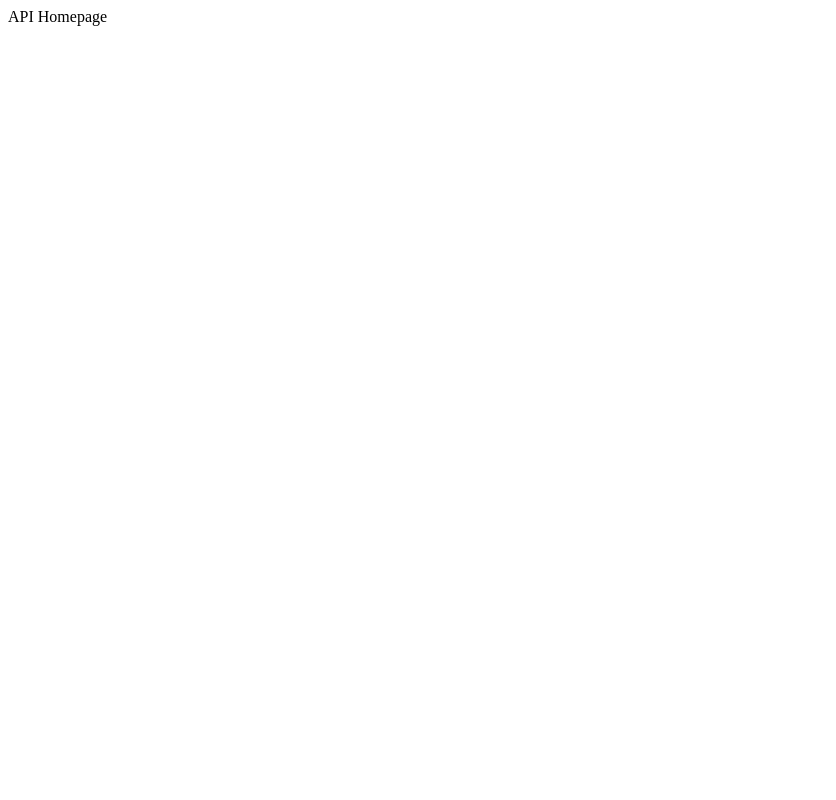
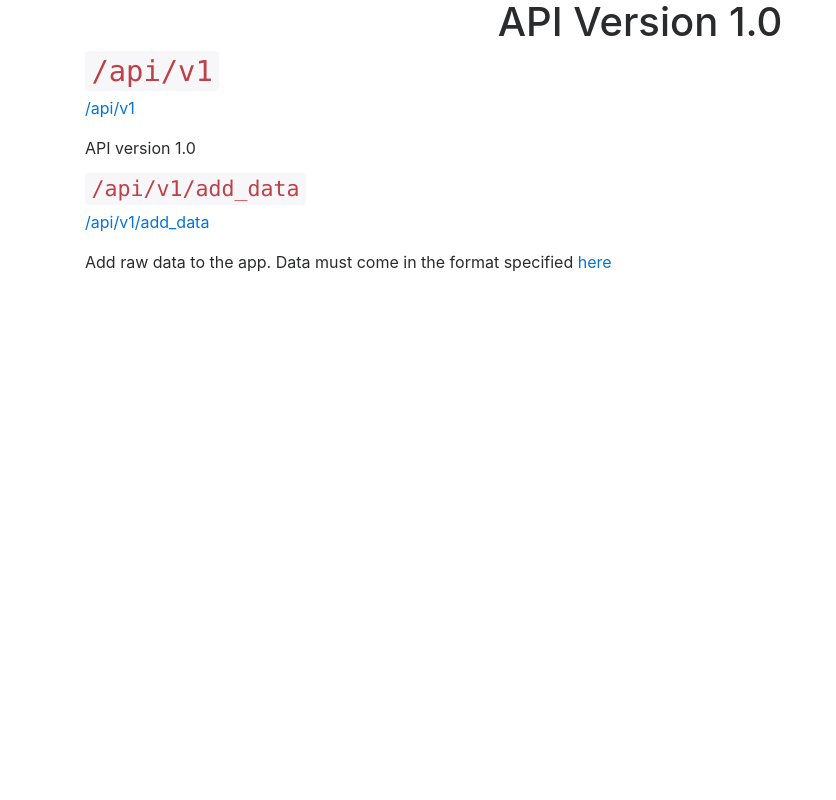
Before and after one commit to ScholCommLab/fhe-collector, a Flask app: page /api in a window 1280 px wide. Before the commit the part shown is almost empty. Shown: the whole page, without its empty margins (0-836 px from the left). Run offline with Flask 2, Linux system fonts and the light colour scheme; some libraries are stand-ins or nearby versions.

Commit message:
add api template

```diff
--- /dev/null
+++ b/app/templates/api.html
@@ -0,0 +1,24 @@
+{% extends "base.html" %}
+
+{% block title %}{{ title }} - Facebook Hidden Engagement{% endblock %}
+
+{% block head %}
+{% endblock %}
+
+{% block header %}
+<h1 class="text-center">API Version 1.0</h1>
+{% endblock %}
+
+{% block content %}
+<div class="content">
+  <h2><code>/api/v1</code></h2>
+  <p><a href="{{ url_for('api') }}" title="API Version 1.0">/api/v1</a></p>
+  <p>API version 1.0</p>
+  <h4><code>/api/v1/add_data</code></h4>
+  <p><a href="{{ url_for('add_data') }}" title="API Version 1.0 add_data/ endpoint">/api/v1/add_data</a></p>
+  <p>Add raw data to the app. Data must come in the format specified <a href="https://github.com/ScholCommLab/fhe-collector/wiki/Data" title="/add_data API endpoint specificiation">here</a></p>
+</div>
+{% endblock %}
+
+{% block footer %}
+{% endblock %}
--- a/fhe.py
+++ b/fhe.py
@@ -1,9 +1,10 @@
 import click
 from json import dumps, loads
-from flask import request, jsonify
+from flask import jsonify
+from flask import render_template
+from flask import request
 from app import create_app
 from app import import_dois_from_csv
-
 
 app = create_app()
 app.app_context().push()
@@ -105,7 +106,8 @@ def create_unpaywall_urls():
 def create_fbrequests():
     """Create the Facebook request."""
     from app import fb_requests
-    fb_requests(app.config['FB_APP_ID'], app.config['FB_APP_SECRET'])
+    fb_requests(app.config['FB_APP_ID'], app.config['FB_APP_SECRET'],
+                app.config['FB_BATCH_SIZE'])
 
 
 @app.cli.command()
@@ -192,16 +194,16 @@ def import_tables(table_names):
 @app.route('/')
 @app.route('/index')
 def index():
-    return "Hello, World!"
+    return render_template('index.html', title='Home')
 
 
 @app.route('/api')
 @app.route('/api/v1')
 def api():
-    return "API Homepage"
+    return render_template('api.html', title='API')
 
 
-@app.route('/api/v1/add_data', methods=['POST'])
+@app.route('/api/v1/add_data', methods=['POST', 'GET'])
 def add_data():
     """Add data to database.
 
@@ -209,50 +211,54 @@ def add_data():
     Optional: url, date
     """
     response_status = 'error'
-    try:
-        if request.headers['Content-Type'] == 'application/json':
-            data = request.json
-            if isinstance(data, list):
-                is_data_valid = True
-                for entry in data:
-                    if 'doi' in entry:
-                        if not isinstance(entry['doi'], str):
-                            response = 'DOI {} is no string.'.format(entry['doi'])
+    url_type_list = ['ojs', 'doi_new', 'doi_old', 'doi_new_landingpage', 'unpaywall', 'pubmed', 'pubmedcentral']
+
+    if request.method == 'POST':
+        try:
+            if request.headers['Content-Type'] == 'application/json':
+                data = request.json
+                if isinstance(data, list):
+                    is_data_valid = True
+                    for entry in data:
+                        if 'doi' in entry:
+                            if not isinstance(entry['doi'], str):
+                                response = 'DOI {} is no string.'.format(entry['doi'])
+                                is_data_valid = False
+                            if 'url' in entry:
+                                if not isinstance(entry['url'], str):
+                                    response = 'URL {} is no string.'.format(entry['url'])
+                                    is_data_valid = False
+                                if 'url_type' in entry:
+                                    if not isinstance(entry['url_type'], str):
+                                        response = 'URL type {} is no string.'.format(entry['url_type'])
+                                        is_data_valid = False
+                                    if entry['url_type'] not in url_type_list:
+                                        response = 'URL type {} is not one of the allowed types.'.format(entry['url_type'])
+                                        is_data_valid = False
+                                else:
+                                    response = 'URL type is missing.'
+                                    is_data_valid = False
+                            if 'date' in entry:
+                                if not isinstance(entry['date'], str):
+                                    response = 'Date {} is no string.'.format(entry['date'])
+                                    is_data_valid = False
+                        else:
                             is_data_valid = False
-                        if 'url' in entry:
-                            if not isinstance(entry['url'], str):
-                                response = 'URL {} is no string.'.format(entry['url'])
-                                is_data_valid = False
-                            if 'url_type' in entry:
-                                if not isinstance(entry['url_type'], str):
-                                    response = 'URL type {} is no string.'.format(entry['url_type'])
-                                    is_data_valid = False
-                                url_type_list = ['ojs', 'doi_new', 'doi_old', 'doi_new_landingpage', 'unpaywall', 'pubmed', 'pubmedcentral']
-                                if entry['url_type'] not in url_type_list:
-                                    response = 'URL type {} is not one of the allowed types.'.format(entry['url_type'])
-                                    is_data_valid = False
-                            else:
-                                response = 'URL type is missing.'
-                                is_data_valid = False
-                        if 'date' in entry:
-                            if not isinstance(entry['date'], str):
-                                response = 'Date {} is no string.'.format(entry['date'])
-                                is_data_valid = False
-                    else:
-                        is_data_valid = False
-                        response = 'DOI is missing in {}.'.format(entry)
-                if is_data_valid:
-                    resp_func = import_dois_from_csv(data)
-                    if resp_func:
-                        response = resp_func
-                        response_status = 'ok'
-                    else:
-                        response = 'Error: JSON from API could not be stored in database.'
+                            response = 'DOI is missing in {}.'.format(entry)
+                    if is_data_valid:
+                        resp_func = import_dois_from_csv(data)
+                        if resp_func:
+                            response = resp_func
+                            response_status = 'ok'
+                        else:
+                            response = 'Error: JSON from API could not be stored in database.'
+                else:
+                    response = 'No list of data in JSON.'
             else:
-                response = 'No list of data in JSON.'
-        else:
-            response = 'No JSON delivered.'
-    except:
-        response = 'Undefined error.'
+                response = 'No JSON delivered.'
+        except:
+            response = 'Undefined error.'
 
-    return jsonify({"status": response_status, 'content': response})
+        return jsonify({'status': response_status, 'content': response})
+    else:
+        return jsonify({'status': 'on', 'api_version': '1.0'})
```
Also changed, not shown: app/templates/index.html (+5 -2 lines).
